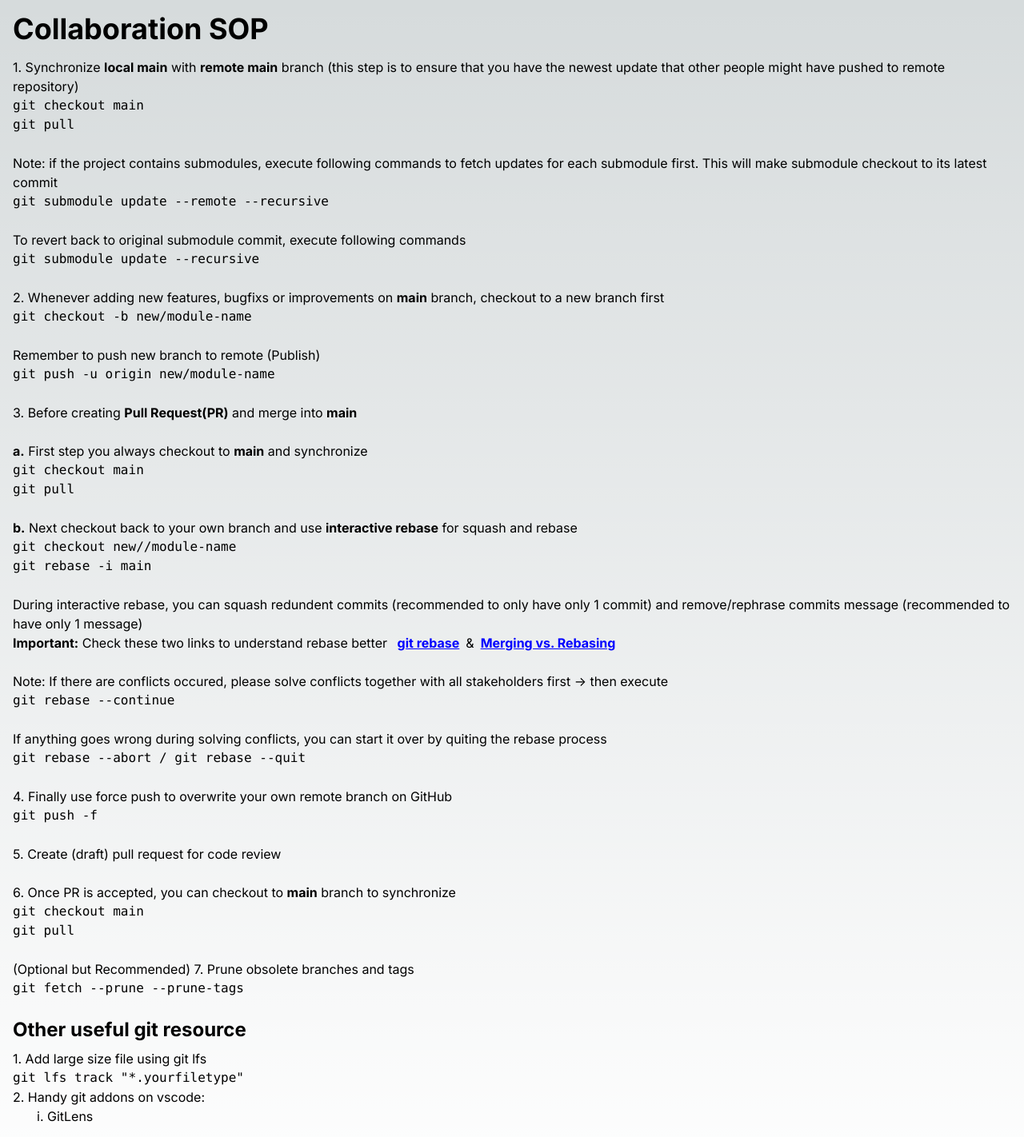
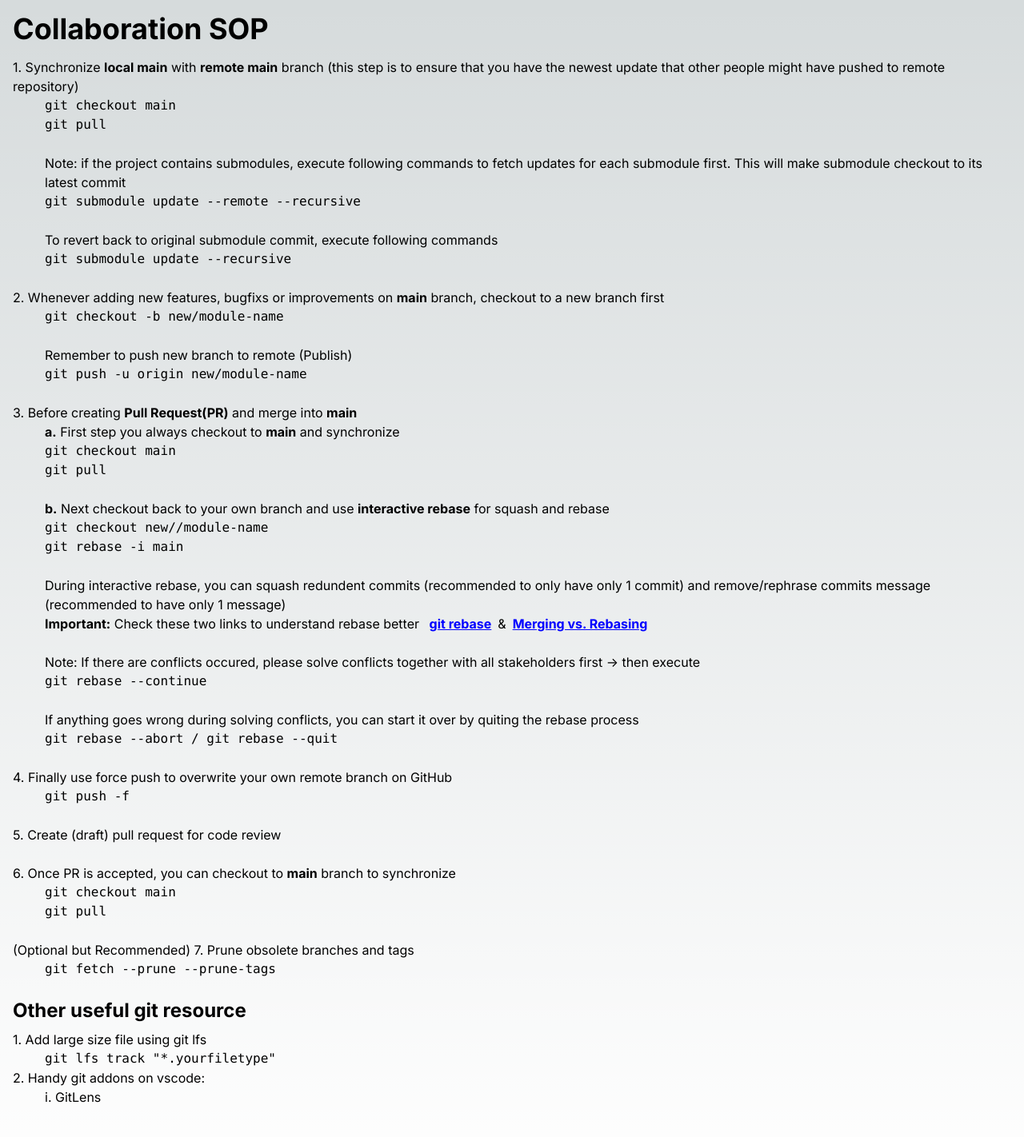
Before and after one commit to stars-labs/stars-labs, a Next.js app: page /collaboration-sop in a window 1280 px wide. Shown: the top 1422 px of the page at 80% size. Built offline with nearby package versions, Linux system fonts and the light colour scheme.

Commit message:
improve content

```diff
--- a/src/app/collaboration-sop/page.tsx
+++ b/src/app/collaboration-sop/page.tsx
@@ -10,29 +10,29 @@ const CollaborationSOP = () => {
 
                 <section>
                     <h1>1. Synchronize <strong>local main</strong> with <strong>remote main</strong> branch (this step is to ensure that you have the newest update that other people might have pushed to remote repository)</h1>
+                    <p style={{ marginLeft: '40px' }}>
                         <pre><code>git checkout main</code></pre>
                         <pre><code>git pull</code></pre>
                         <br />
-
                         <p>Note: if the project contains submodules, execute following commands to fetch updates for each submodule first. This will make submodule checkout to its latest commit</p>
                         <pre><code>git submodule update --remote --recursive</code></pre>
                         <br />
-
                         <p>To revert back to original submodule commit, execute following commands</p>
                         <pre><code>git submodule update --recursive</code></pre>
+                    </p>
                     <br />
 
                     <h1>2. Whenever adding new features, bugfixs or improvements on <strong>main</strong> branch, checkout to a new branch first</h1>
+                    <p style={{ marginLeft: '40px' }}>
                         <pre><code>git checkout -b new/module-name</code></pre>
                         <br />
-
                         <p>Remember to push new branch to remote (Publish)</p>
                         <pre><code>git push -u origin new/module-name</code></pre>
+                    </p>
                     <br />
 
                     <h1>3. Before creating <strong>Pull Request(PR)</strong> and merge into <strong>main</strong></h1>
-                    <br />
-
+                    <p style={{ marginLeft: '40px' }}>
                         <p><strong>a.</strong> First step you always checkout to <strong>main</strong> and synchronize</p>
                         <pre><code>git checkout main</code></pre>
                         <pre><code>git pull</code></pre>
@@ -77,29 +77,38 @@ const CollaborationSOP = () => {
 
                         <p>If anything goes wrong during solving conflicts, you can start it over by quiting the rebase process</p>
                         <pre><code>git rebase --abort / git rebase --quit</code></pre>
+                    </p>
                     <br />
 
                     <h1>4. Finally use force push to overwrite your own remote branch on GitHub</h1>
+                    <p style={{ marginLeft: '40px' }}>
                         <pre><code>git push -f</code></pre>
+                    </p>
                     <br />
 
                     <h1>5. Create (draft) pull request for code review</h1>
                     <br />
 
                     <h1>6. Once PR is accepted, you can checkout to <strong>main</strong> branch to synchronize</h1>
+                    <p style={{ marginLeft: '40px' }}>
                         <pre><code>git checkout main</code></pre>
                         <pre><code>git pull</code></pre>
+                    </p>
                     <br />
 
                     <h1>(Optional but Recommended) 7. Prune obsolete branches and tags</h1>
+                    <p style={{ marginLeft: '40px' }}>
                         <pre><code>git fetch --prune --prune-tags</code></pre>
+                    </p>
                     <br />
 
                     <h1 className="text-2xl font-bold mb-2">Other useful git resource</h1>
                     <p>1. Add large size file using git lfs</p>
+                    <p style={{ marginLeft: '40px' }}>
                         <pre><code>git lfs track &quot;*.yourfiletype&quot;</code></pre>
+                    </p>
                     <p>2. Handy git addons on vscode:</p>
-                    <ul style={{ paddingLeft: '30px' }}>
+                    <ul style={{ marginLeft: '40px' }}>
                         <li>i. GitLens</li>
                     </ul>
                     <br />
--- a/src/app/first-setup/page.tsx
+++ b/src/app/first-setup/page.tsx
@@ -93,6 +93,13 @@ export default function GitFirstSetup() {
                         Or you can search in the Extensions tab in VS Code
                     </p>
                     <br />
+
+                    <h1 style={{ marginLeft: '20px' }}>7. Configure name and email</h1>
+                    <p style={{ marginLeft: '40px' }}>
+                        <pre><code>git config --global user.name "your name"</code></pre>
+                        <pre><code>git config --global user.email "your email"</code></pre>
+                    </p>
+                    <br />
                 </section>
             </main>
 
```
Lines whose indentation alone changed are shown as unchanged.
